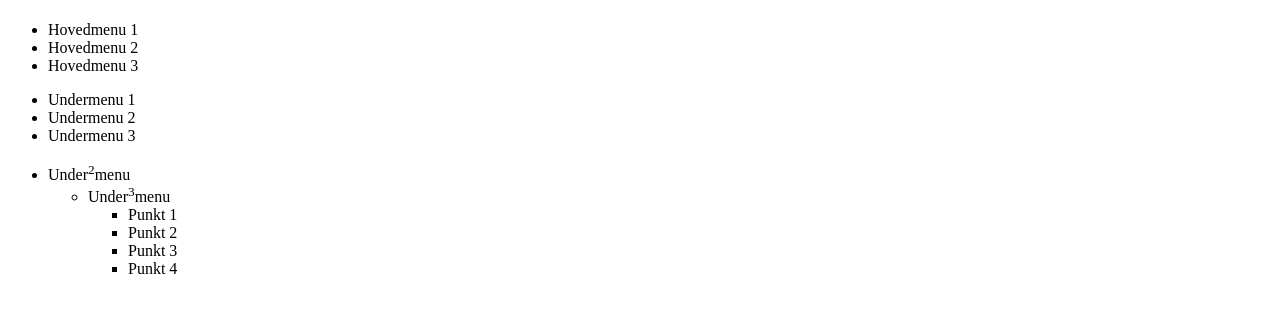
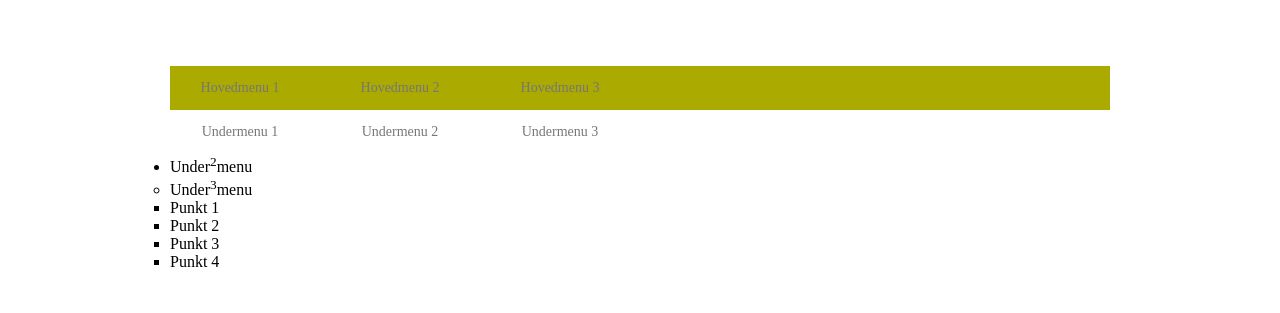
Before and after one commit to Eckankar/HCI-koldskaal, a PHP site: page /site.php in a window 1280 px wide. Shown: the top 313 px of the page. Run offline with PHP 8.4, Linux system fonts and the light colour scheme; data that the repository does not hold is empty.

Commit message:
Layoutet virker næsten :D

```diff
--- a/koldstart/kode/master.css
+++ b/koldstart/kode/master.css
@@ -26,7 +26,6 @@ p {
 }
 
 nav {
-	position: absolute;
 	left: 0;
 	width: 100%;
     background-color: #AA0;
@@ -34,7 +33,7 @@ nav {
 
 nav ul {
     margin: 0 auto;
-    width: 940px;
+    width: 100%;
     list-style: none;
 }
 
@@ -60,6 +59,15 @@ nav ul li a:hover {
 nav ul li.selected a {
     color: #fff;
 }
+
+#level2 {
+    clear: both;
+}
+
+#level3 {
+    float: left;
+}
+
 /*------------------------------
 =CONTENT AREA AND SIDEBAR LAYOUT
 ------------------------------*/
@@ -74,8 +82,6 @@ nav ul li.selected a {
 		padding-right: 22px;
 	}
 
-	aside {
-		display: table-cell;
-		width: 300px;
-		background: url("images/sidebar_background.png") top left;
-	}
+.clear {
+    clear: both;
+}
--- a/koldstart/kode/site.php
+++ b/koldstart/kode/site.php
@@ -3,6 +3,7 @@
   <head>
     <meta charset="utf-8" />
     <title>Pensionistsagen</title>
+    <link rel="stylesheet" href="master.css" type="text/css" media="screen" />
   </head>
   <body>
     <header>
@@ -19,6 +20,9 @@
         <li><a>Undermenu 2</a></li>
         <li><a>Undermenu 3</a></li>
       </ul>
+    </nav>
+    <div class="clear"></div>
+    <aside>
       <ul id="level3">
         <li><a>Under<sup>2</sup>menu</a></li>
         <ul>
@@ -31,8 +35,8 @@
           </ul>
         </ul>
       </ul>
-    </nav>
-    <section>
+    </aside>
+    <section id="content">
       <?= $_VIEW["content"] ?>
     </section>
   </body>
```
Also changed, not shown: koldstart/kode/index.php (+6 -5 lines).
